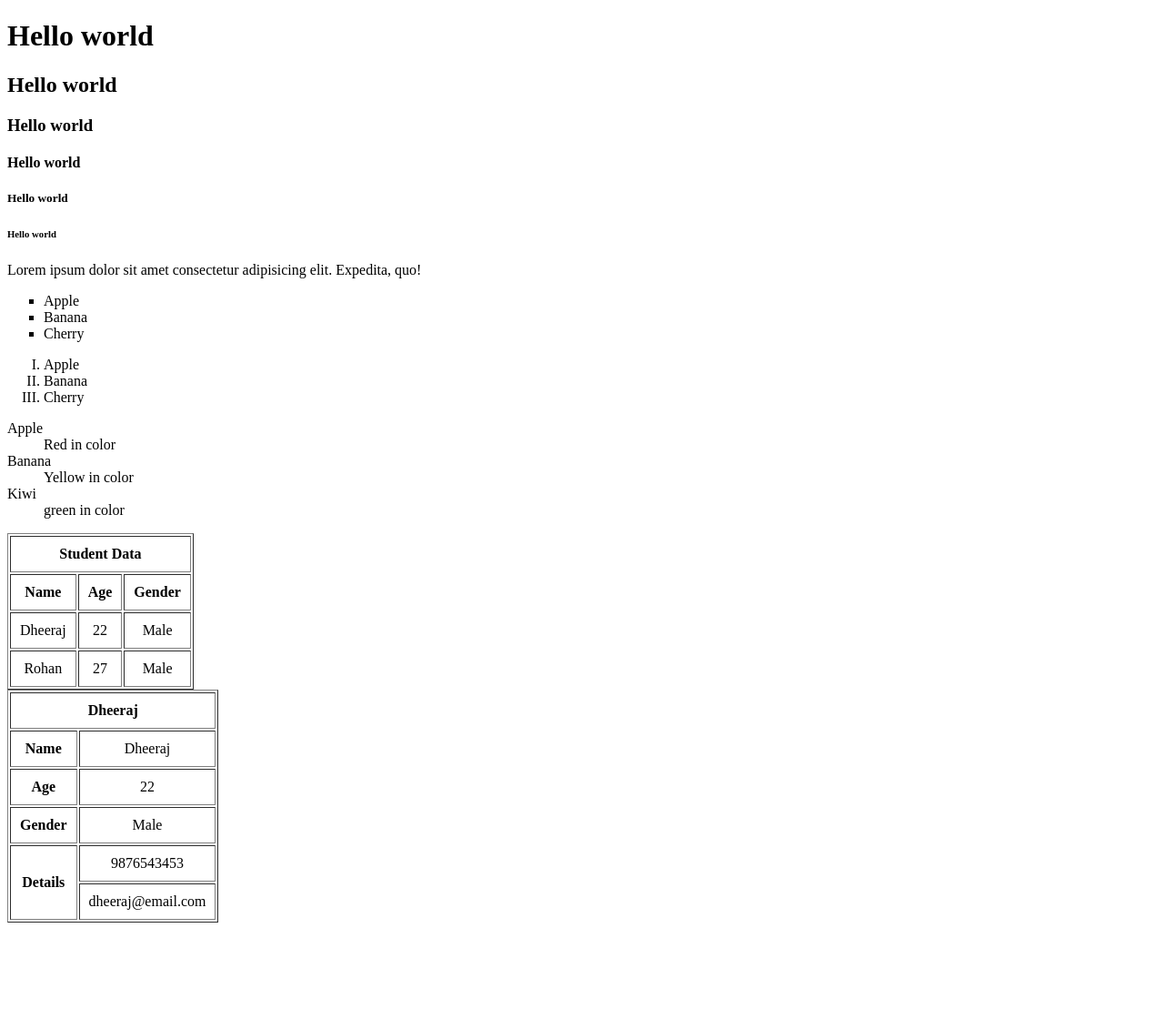
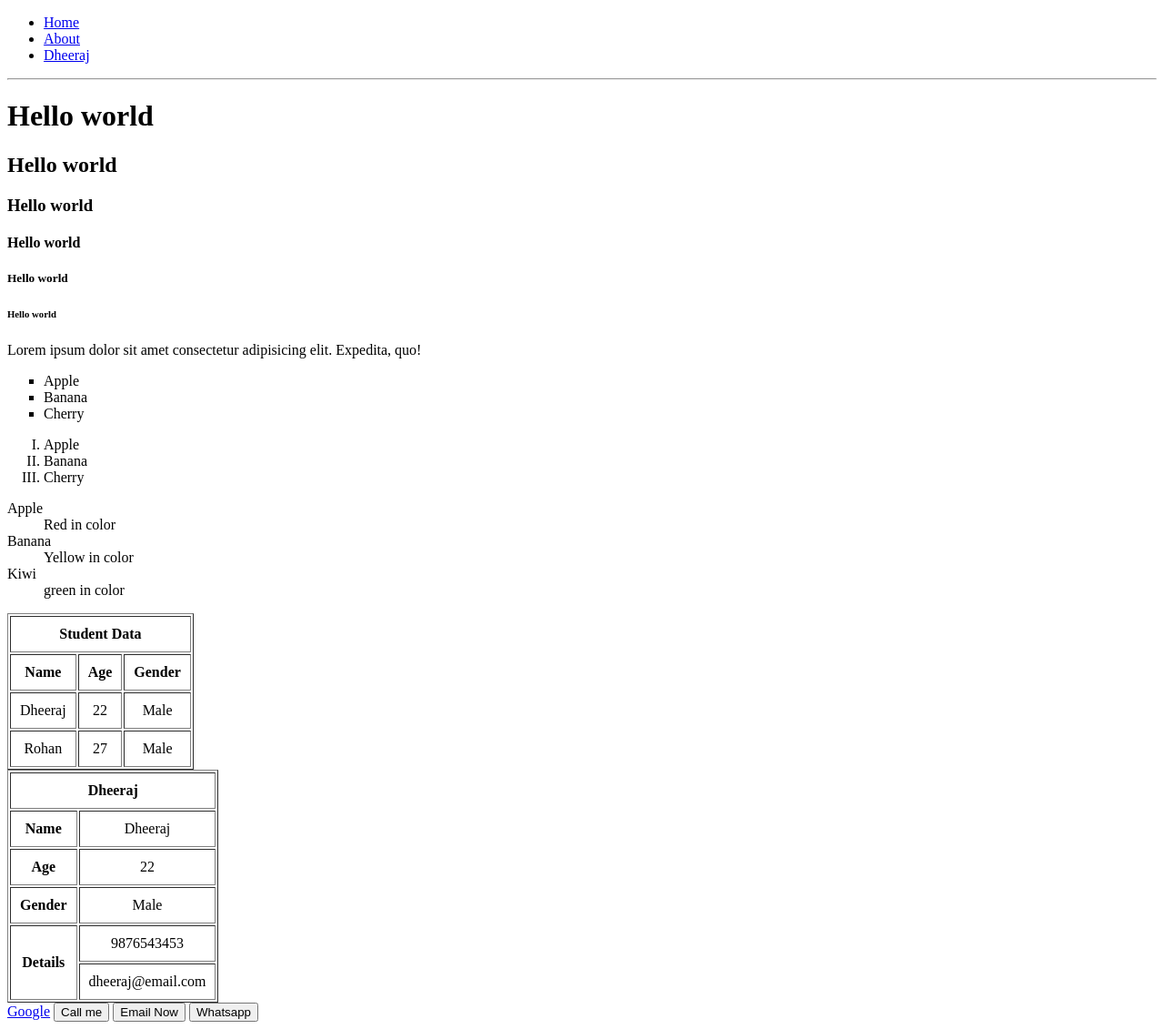
Before and after one commit to rohnshrma/dheeraj_web_dev, a plain HTML site: page html sessions/index.html in a window 1280 px wide. Shown: the whole page at 91% size. Before the commit the page ends 1022 px from the top, so only its background shows below. Drawn offline with Linux system fonts and the light colour scheme.

Commit message:
class 1 with description

```diff
--- a/html sessions/index.html
+++ b/html sessions/index.html
@@ -1,46 +1,80 @@
-<!-- declaration of html 5 -->
+<!-- This is the DOCTYPE declaration. It tells browsers this is an HTML5 document, the modern standard for web pages. -->
 <!DOCTYPE html>
+
+<!-- The <html> tag is the main container for the entire web page content. Everything else goes inside it. -->
 <html>
+  <!-- The <head> tag holds metadata (information about the page) and links to styles or scripts. It doesn’t show on the page. -->
   <head>
-    <!-- meta data, link , style, script -->
+    <!-- The <title> tag sets the title of the web page, shown in the browser tab. Here, it’s "Html Website". -->
     <title>Html Website</title>
 
+    <!-- The <style> tag contains CSS, which styles the appearance of the page. -->
     <style>
+      /* The * selector applies to all elements on the page. Here, it makes scrolling smooth when navigating. */
+      * {
+        scroll-behavior: smooth;
+      }
+      /* This styles <th> (table header) and <td> (table data) elements. */
       th,
       td {
+        /* Centers the text inside table cells. */
         text-align: center;
+        /* Adds 10 pixels of space inside table cells for better readability. */
         padding: 10px;
       }
     </style>
   </head>
+
+  <!-- The <body> tag contains all the visible content of the web page, like text, images, and tables. -->
   <body>
+    <!-- The <ul> tag creates an unordered list (bullet points). -->
+    <ul>
+      <!-- Each <li> tag is a list item. This one creates a link to "index.html" (home page). -->
+      <li><a href="index.html">Home</a></li>
+      <!-- Link to "about.html" (another page). -->
+      <li><a href="about.html">About</a></li>
+      <!-- Link to a section on this page with id="dheeraj_table". Clicking jumps to that table. -->
+      <li><a href="#dheeraj_table">Dheeraj</a></li>
+    </ul>
+
+    <!-- The <hr> tag adds a horizontal line (like a divider) across the page. -->
+    <hr />
+
+    <!-- The <h1> tag creates a large heading. "Hello world" is the text displayed. -->
     <h1>Hello world</h1>
+    <!-- The <h2> to <h6> tags create smaller headings, decreasing in size. -->
     <h2>Hello world</h2>
     <h3>Hello world</h3>
     <h4>Hello world</h4>
     <h5>Hello world</h5>
     <h6>Hello world</h6>
 
+    <!-- The <p> tag creates a paragraph of text. This is dummy text (Lorem ipsum) used as a placeholder. -->
     <p>
       Lorem ipsum dolor sit amet consectetur adipisicing elit. Expedita, quo!
     </p>
 
-    <!-- lists : ordered , unordered and descriptive -->
-
+    <!-- Another <ul> tag for an unordered list. The 'type="square"' attribute makes the bullets square-shaped. -->
     <ul type="square">
+      <!-- List items showing fruits as bullet points. -->
       <li>Apple</li>
       <li>Banana</li>
       <li>Cherry</li>
     </ul>
 
+    <!-- The <ol> tag creates an ordered (numbered) list. 'type="I"' uses Roman numerals (I, II, III). -->
     <ol type="I">
+      <!-- List items showing fruits, numbered with Roman numerals. -->
       <li>Apple</li>
       <li>Banana</li>
       <li>Cherry</li>
     </ol>
 
+    <!-- The <dl> tag creates a description list, used for terms and their definitions. -->
     <dl>
+      <!-- The <dt> tag defines a term (like a heading). -->
       <dt>Apple</dt>
+      <!-- The <dd> tag provides the description for the term above. -->
       <dd>Red in color</dd>
       <dt>Banana</dt>
       <dd>Yellow in color</dd>
@@ -48,27 +82,28 @@
       <dd>green in color</dd>
     </dl>
 
+    <!-- The <table> tag creates a table. 'border="1"' adds a visible border to the table. -->
     <table border="1">
+      <!-- The <tr> tag creates a table row. -->
       <tr>
+        <!-- The <th> tag creates a table header. 'colspan="3"' makes it span 3 columns. -->
         <th colspan="3">Student Data</th>
       </tr>
-      <!-- tr : table row -->
-      <!-- row 1 -->
+      <!-- Another row for the table headers. -->
       <tr>
-        <!-- th : table header  -->
+        <!-- Headers for the columns: Name, Age, Gender. -->
         <th>Name</th>
         <th>Age</th>
         <th>Gender</th>
       </tr>
-
-      <!-- row 2 -->
+      <!-- A row for data. -->
       <tr>
-        <!-- td : table data -->
+        <!-- The <td> tag holds table data (cell content). This row is for Dheeraj. -->
         <td>Dheeraj</td>
         <td>22</td>
         <td>Male</td>
       </tr>
-      <!-- row 3 -->
+      <!-- Another row for Rohan’s data. -->
       <tr>
         <td>Rohan</td>
         <td>27</td>
@@ -76,29 +111,55 @@
       </tr>
     </table>
 
-    <table border="1">
+    <!-- Another table with an 'id' attribute ("dheeraj_table") so it can be linked to (e.g., from the navigation). -->
+    <table id="dheeraj_table" border="1">
+      <!-- A row with a header spanning 2 columns. -->
       <tr>
         <th colspan="2">Dheeraj</th>
       </tr>
+      <!-- Row for Name. -->
       <tr>
         <th>Name</th>
         <td>Dheeraj</td>
       </tr>
+      <!-- Row for Age. -->
       <tr>
         <th>Age</th>
         <td>22</td>
       </tr>
+      <!-- Row for Gender. -->
       <tr>
         <th>Gender</th>
         <td>Male</td>
       </tr>
+      <!-- Row for Details, using 'rowspan="2"' to span 2 rows for the "Details" header. -->
       <tr>
         <th rowspan="2">Details</th>
         <td>9876543453</td>
       </tr>
+      <!-- Row continuing Details, with email. No <th> here because of rowspan. -->
       <tr>
         <td>dheeraj@email.com</td>
       </tr>
     </table>
+
+    <!-- The <a> tag creates a hyperlink. This links to Google’s website. -->
+    <a href="https://www.google.com">Google</a>
+
+    <!-- A link that, when clicked, opens the phone app to call the number. -->
+    <a href="tel:+918448936683"><button>Call me</button></a>
+
+    <!-- A link that opens the email app with a pre-filled email. -->
+    <!-- 'mailto:' sets the email address, 'subject' sets the email subject, 'body' adds text, and 'cc' adds a carbon copy recipient. -->
+    <a
+      href="mailto:dheeraj@email.com?subject=my new email&body=this is some dummy text&cc=rohan@email.com"
+      ><button>Email Now</button></a
+    >
+
+    <!-- A link that opens WhatsApp to send a message to the specified phone number. -->
+    <a
+      href="https://api.whatsapp.com/send/?phone=%2B918448936683&text&type=phone_number&app_absent=0"
+      ><button>Whatsapp</button></a
+    >
   </body>
 </html>
```
Also changed, not shown: html sessions/about.html (added, +37 -0 lines).
